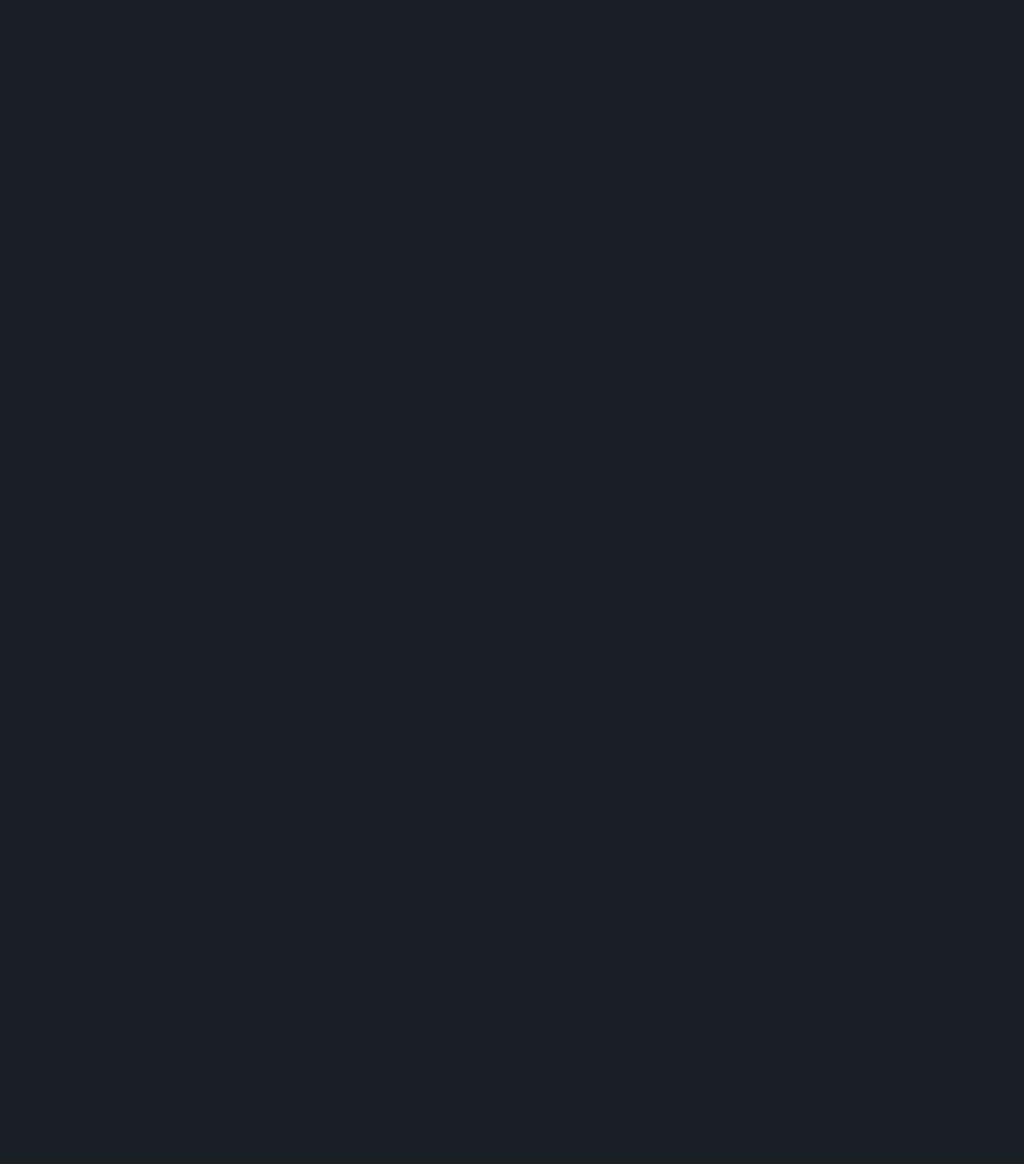
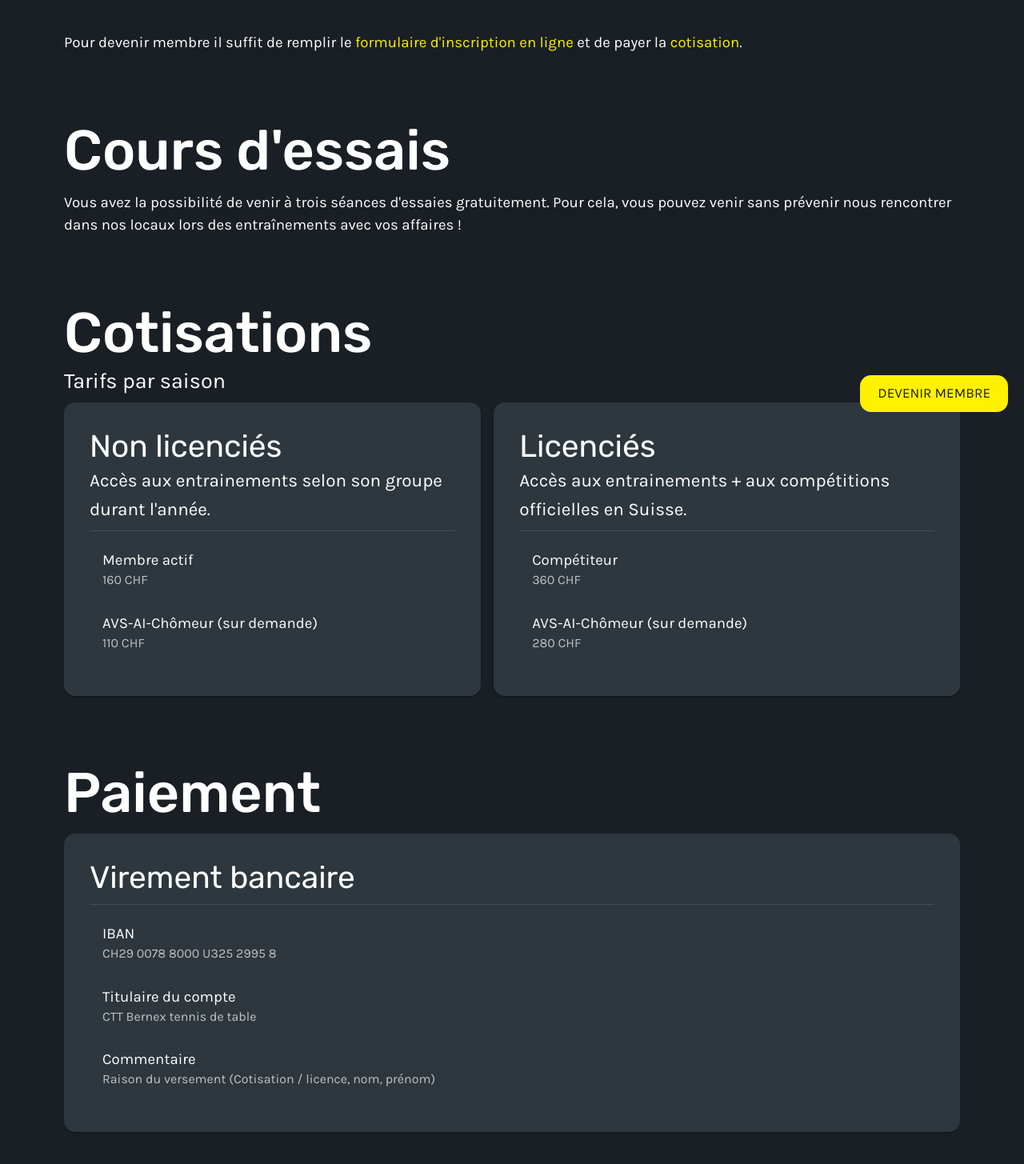
Before and after one commit to mateotiedra/cttb-website, a React (Create React App) app: page /adhesion in a window 1280 px wide. Before the commit this address had no page. Shown: the part 265-1720 px from the top of the page at 80% size. Before the commit the page ends 800 px from the top, so only its background shows below. Built offline with nearby package versions, Linux system fonts and the light colour scheme.

Commit message:
add club registration page

```diff
--- a/src/App.js
+++ b/src/App.js
@@ -3,6 +3,7 @@ import React from 'react';
 import { BrowserRouter as Router, Routes, Route } from 'react-router-dom';
 import Home from './pages/Home/Home';
 import Stage from './pages/Stage/Stage';
+import ClubRegistration from './pages/ClubRegistration/ClubRegistration';
 
 function App() {
   return (
@@ -10,6 +11,7 @@ function App() {
       <Routes>
         <Route path='/' default element={<Home />} />
         <Route path='/stages' element={<Stage />} />
+        <Route path='/adhesion' element={<ClubRegistration />} />
       </Routes>
     </Router>
   );
--- /dev/null
+++ b/src/components/DuesTables/DuesTables.js
@@ -0,0 +1,62 @@
+import {
+  Box,
+  List,
+  ListItem,
+  ListItemText,
+  Typography,
+  Paper,
+  Divider,
+} from '@mui/material';
+import React from 'react';
+
+import DuesTablesLogic from './DuesTablesLogic';
+
+function DuesTables(props) {
+  const { duesTablesObj } = DuesTablesLogic();
+
+  const duesTable = (duesTablesObj) => {
+    return (
+      <Paper
+        key={duesTablesObj.title}
+        sx={{
+          display: 'flex',
+          flexDirection: 'column',
+          p: 4,
+          flexGrow: 1,
+        }}
+      >
+        <Typography variant='h4'>{duesTablesObj.title}</Typography>
+        <Typography variant='h6'>{duesTablesObj.description}</Typography>
+        <Divider sx={{ pt: 1 }} />
+        <List>
+          {duesTablesObj.options.map((option) => {
+            return (
+              <ListItem key={option.name}>
+                <ListItemText
+                  primary={option.name}
+                  secondary={option.price + ' CHF'}
+                />
+              </ListItem>
+            );
+          })}
+        </List>
+      </Paper>
+    );
+  };
+
+  return (
+    <Box
+      sx={{
+        display: 'flex',
+        flexDirection: { xs: 'column', sm: 'column', md: 'row' },
+        gap: 2,
+      }}
+    >
+      {duesTablesObj.map((duesTableObj) => {
+        return duesTable(duesTableObj);
+      })}
+    </Box>
+  );
+}
+
+export default DuesTables;
--- /dev/null
+++ b/src/components/DuesTables/DuesTablesLogic.js
@@ -0,0 +1,26 @@
+import React from 'react';
+
+const DuesTablesLogic = (props) => {
+  const duesTablesObj = [
+    {
+      title: 'Non licenciés',
+      description: "Accès aux entrainements selon son groupe durant l'année.",
+      options: [
+        { name: 'Membre actif', price: 160 },
+        { name: 'AVS-AI-Chômeur (sur demande)', price: 110 },
+      ],
+    },
+    {
+      title: 'Licenciés',
+      description:
+        'Accès aux entrainements + aux compétitions officielles en Suisse.',
+      options: [
+        { name: 'Compétiteur', price: 360 },
+        { name: 'AVS-AI-Chômeur (sur demande)', price: 280 },
+      ],
+    },
+  ];
+  return { duesTablesObj };
+};
+
+export default DuesTablesLogic;
--- a/src/components/Navbar/NavbarLogic.js
+++ b/src/components/Navbar/NavbarLogic.js
@@ -4,7 +4,7 @@ const NavbarLogic = (props) => {
   const navLinksObj = [
     { text: 'Horaires', to: '/#horaires' },
     { text: 'Stages', to: '/stages' },
-    //{ text: 'Adhésion', to: '/adhesion' },
+    { text: 'Adhésion', to: '/adhesion' },
     //{ text: 'Tournoi', to: '/tournoi' },
     { text: 'Contact', to: '/#contact' },
   ];
--- a/src/components/SectionDivider/SectionDivider.js
+++ b/src/components/SectionDivider/SectionDivider.js
@@ -2,7 +2,7 @@ import { Box } from '@mui/material';
 
 function SectionDivider(props) {
   const h = props.h || 1;
-  return <Box sx={{ py: 5 * h }} />;
+  return <Box sx={{ py: 5 * h }} {...props} />;
 }
 
 export default SectionDivider;
--- a/src/components/TrainingSchedule/TrainingSchedule.js
+++ b/src/components/TrainingSchedule/TrainingSchedule.js
@@ -21,7 +21,7 @@ function TrainingSchedule(props) {
         sx={{
           display: 'flex',
           flexDirection: 'column',
-          p: 2,
+          p: 4,
           flexGrow: 1,
         }}
       >
--- /dev/null
+++ b/src/pages/ClubRegistration/ClubRegistration.js
@@ -0,0 +1,137 @@
+import React from 'react';
+
+import {
+  Button,
+  Divider,
+  Fab,
+  Link,
+  List,
+  ListItem,
+  ListItemText,
+  Paper,
+  Typography,
+} from '@mui/material';
+import Navbar from '../../components/Navbar/Navbar';
+import SectionContainer from '../../components/SectionContainer/SectionContainer';
+import SectionDivider from '../../components/SectionDivider/SectionDivider';
+import { HashLink as RouterLink } from 'react-router-hash-link';
+
+import ClubRegistrationLogic from './ClubRegistrationLogic';
+import DuesTables from '../../components/DuesTables/DuesTables';
+
+function ClubRegistration(props) {
+  const {} = ClubRegistrationLogic();
+
+  const freeLessonsSection = (
+    <SectionContainer>
+      <Typography variant='h2' sx={{ mb: 1 }}>
+        Cours d'essais
+      </Typography>
+      <Typography variant='body1'>
+        Vous avez la possibilité de venir à trois séances d'essaies
+        gratuitement. Pour cela, vous pouvez venir sans prévenir nous rencontrer
+        dans nos locaux lors des entraînements avec vos affaires !
+      </Typography>
+    </SectionContainer>
+  );
+
+  const duesSection = (
+    <SectionContainer>
+      <Typography variant='h2'>Cotisations</Typography>
+      <Typography variant='h5' sx={{ mb: 1 }}>
+        Tarifs par saison
+      </Typography>
+      <DuesTables />
+    </SectionContainer>
+  );
+
+  const paymentsSection = (
+    <SectionContainer>
+      <Typography variant='h2' sx={{ mb: 1 }}>
+        Paiement
+      </Typography>
+      <Paper
+        sx={{
+          display: 'flex',
+          flexDirection: 'column',
+          p: 4,
+          flexGrow: 1,
+        }}
+      >
+        <Typography variant='h4'>Virement bancaire</Typography>
+        <Divider sx={{ pt: 1 }} />
+        <List>
+          <ListItem>
+            <ListItemText
+              primary={'IBAN'}
+              secondary={'CH29 0078 8000 U325 2995 8'}
+            />
+          </ListItem>
+          <ListItem>
+            <ListItemText
+              primary={'Titulaire du compte'}
+              secondary={'CTT Bernex tennis de table'}
+            />
+          </ListItem>
+          <ListItem>
+            <ListItemText
+              primary={'Commentaire'}
+              secondary={
+                'Raison du versement (Cotisation / licence, nom, prénom)'
+              }
+            />
+          </ListItem>
+        </List>
+      </Paper>
+    </SectionContainer>
+  );
+
+  return (
+    <>
+      <Navbar />
+      <SectionDivider h={2} />
+      <SectionContainer>
+        <Typography variant='h1' sx={{ mb: 2 }}>
+          Adhérer au club
+        </Typography>
+        <Typography variant='body1'>
+          {'Pour devenir membre il suffit de remplir le '}
+          <Link component={RouterLink} to='/adhesion/formulaire'>
+            formulaire d'inscription en ligne
+          </Link>
+          {' et de payer la '}
+          <Link component={RouterLink} to='/adhesion#dues'>
+            cotisation
+          </Link>
+          {'.'}
+        </Typography>
+      </SectionContainer>
+      <SectionDivider />
+      {freeLessonsSection}
+      <SectionDivider id='dues' />
+      {duesSection}
+      <SectionDivider />
+      {paymentsSection}
+      <SectionDivider />
+      <Button
+        variant='contained'
+        disableElevation
+        size='large'
+        sx={{
+          margin: 0,
+          top: 'auto',
+          right: 20,
+          bottom: 20,
+          left: 'auto',
+          position: 'fixed',
+        }}
+        component={RouterLink}
+        to='/adhesion/formulaire'
+      >
+        Devenir membre
+      </Button>
+    </>
+  );
+}
+
+export default ClubRegistration;
--- /dev/null
+++ b/src/pages/ClubRegistration/ClubRegistrationLogic.js
@@ -0,0 +1,5 @@
+const ClubRegistrationLogic = (props) => {
+  return {};
+};
+
+export default ClubRegistrationLogic;
--- a/src/pages/Home/Home.js
+++ b/src/pages/Home/Home.js
@@ -53,17 +53,15 @@ function Home() {
           les âges, des jeunes de 8 ans aux vétérans.
         </Typography>
       </SectionContainer>
-      <SectionDivider />
-
-      <SectionContainer id='horaires'>
+      <SectionDivider id='horaires' />
+      <SectionContainer>
         <Typography variant='h2' sx={{ mb: 3 }}>
           Horaires
         </Typography>
         <TrainingSchedule />
       </SectionContainer>
-      <SectionDivider />
-
-      <SectionContainer id='contact'>
+      <SectionDivider id='contact' />
+      <SectionContainer>
         <Typography variant='h2' sx={{ mb: 3 }}>
           Contact
         </Typography>
--- a/src/pages/Stage/Stage.js
+++ b/src/pages/Stage/Stage.js
@@ -18,12 +18,11 @@ import {
   Box,
 } from '@mui/material';
 import { HashLink as RouterLink } from 'react-router-hash-link';
+import StageLogic from './StageLogic';
 
 import Navbar from '../../components/Navbar/Navbar';
 import SectionContainer from '../../components/SectionContainer/SectionContainer';
 import SectionDivider from '../../components/SectionDivider/SectionDivider';
-
-import StageLogic from './StageLogic';
 import WeekPresence from '../../components/WeekPresence/WeekPresence';
 import Loading from '../Loading/Loading';
 
```
